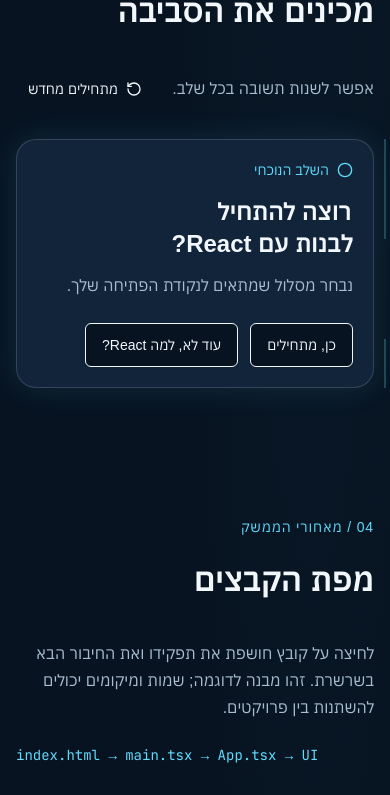
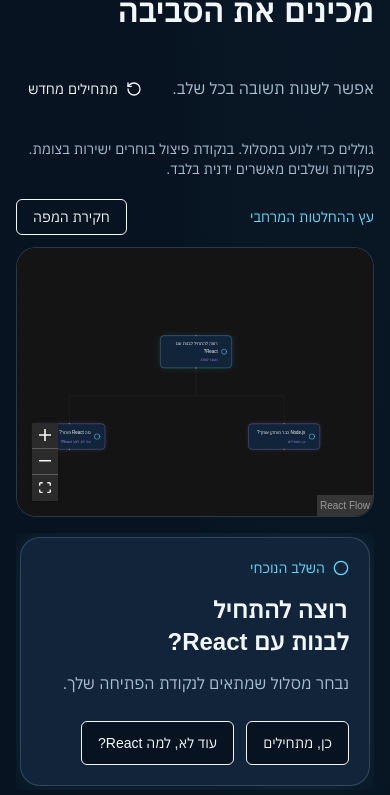
Before and after one commit to Elad-Abutbul/React-Lecture, a React (Vite) app: page / in a window 390 px wide. Shown: the part 3930-4725 px from the top of the page. Built offline with nearby package versions, Linux system fonts and the light colour scheme.

Commit message:
feat: animate a scroll-driven spatial tree camera with decision zoom

```diff
--- a/src/components/journey/DecisionEdge.tsx
+++ b/src/components/journey/DecisionEdge.tsx
@@ -1,5 +1,13 @@
-import { BaseEdge, getSmoothStepPath, type EdgeProps } from '@xyflow/react'
+import { getSmoothStepPath, type EdgeProps } from '@xyflow/react'
 export function DecisionEdge(props: EdgeProps) {
   const [path] = getSmoothStepPath(props)
-  return <BaseEdge id={props.id} path={path} className="journey-edge" />
+  const active = props.data?.active
+  const available = props.data?.available
+  return (
+    <path
+      d={path}
+      pathLength={1}
+      className={`react-flow__edge-path spatial-edge ${active ? 'spatial-edge-active' : available ? 'spatial-edge-available' : ''}`}
+    />
+  )
 }
--- a/src/components/journey/FlowCanvas.tsx
+++ b/src/components/journey/FlowCanvas.tsx
@@ -1,4 +1,4 @@
-import { DecisionEdge } from './DecisionEdge'
+import { useRef, useState } from 'react'
 import { ReactFlow, Controls, Background } from '@xyflow/react'
 import '@xyflow/react/dist/style.css'
 import { getActivePath } from '@/lib/journey-engine'
@@ -6,25 +6,51 @@ import { flowLayout } from '@/lib/flow-layout'
 import { useJourneyStore, journeyNodeById } from '@/store/journey-store'
 import { FlowSummary } from './flow-nodes/FlowSummary'
 import { DecisionNode } from './DecisionNode'
+import { DecisionEdge } from './DecisionEdge'
+import { TreeCamera } from './TreeCamera'
+import { TREE_NAV, TREE_COPY } from '@/constants/tree'
+import { FLOW_LABELS } from '@/constants/flow'
 import { JOURNEY_COPY } from '@/content/journey'
-import { FLOW, FLOW_LABELS } from '@/constants/flow'
+import { Button } from '@/components/ui/button'
+const NODE_TYPES = { journey: FlowSummary }
 const EDGE_TYPES = { journey: DecisionEdge }
-const NODE_TYPES = { journey: FlowSummary }
 export default function FlowCanvas() {
   const choices = useJourneyStore((s) => s.choices)
   const completed = useJourneyStore((s) => s.completedNodeIds)
   const current = useJourneyStore((s) => s.currentNodeId)
+  const [exploring, setExploring] = useState(false)
+  const track = useRef<HTMLDivElement>(null)
+  const frame = useRef<HTMLDivElement>(null)
   const path = getActivePath(choices)
   const { nodes, edges } = flowLayout(path, completed, current)
   const node = journeyNodeById(current) ?? path.at(-1)!
   return (
-    <div className="flow-layout">
-      <div>
-        <p className="mb-4 text-sm text-muted">{JOURNEY_COPY.mapHint}</p>
+    <>
+      <p className="mb-5 text-sm text-muted">{TREE_COPY.hint}</p>
       <div
-          className="flow-container"
+        ref={track}
+        className="tree-scroll-track"
+        style={{
+          minHeight: `${Math.max(2, path.length) * TREE_NAV.scrollStep}px`,
+        }}
+      >
+        <div className="tree-stage">
+          <div className="min-w-0">
+            <div className="mb-3 flex items-center justify-between gap-3">
+              <p className="text-sm text-react">{TREE_COPY.map}</p>
+              <Button
+                variant="outline"
+                aria-pressed={exploring}
+                onClick={() => setExploring((v) => !v)}
+              >
+                {exploring ? TREE_COPY.follow : TREE_COPY.explore}
+              </Button>
+            </div>
+            <div
+              ref={frame}
+              className="tree-canvas"
               role="region"
-          aria-label={JOURNEY_COPY.map}
+              aria-label={TREE_COPY.map}
             >
               <ReactFlow
                 nodes={nodes}
@@ -35,25 +61,34 @@ export default function FlowCanvas() {
                 nodesConnectable={false}
                 nodesFocusable={false}
                 elementsSelectable={false}
-            zoomOnScroll={false}
+                panOnDrag={exploring}
+                zoomOnScroll={exploring}
+                zoomOnPinch={exploring}
                 zoomOnDoubleClick={false}
                 panOnScroll={false}
-            preventScrolling={false}
-            minZoom={FLOW.minZoom}
-            maxZoom={FLOW.maxZoom}
-            fitView
-            fitViewOptions={FLOW.fit}
+                preventScrolling={exploring}
+                minZoom={TREE_NAV.minZoom}
+                maxZoom={TREE_NAV.maxZoom}
                 className="dark"
                 ariaLabelConfig={FLOW_LABELS}
               >
                 <Background />
                 <Controls showInteractive={false} />
+                <TreeCamera
+                  path={path}
+                  current={current}
+                  exploring={exploring}
+                  track={track}
+                  frame={frame}
+                />
               </ReactFlow>
             </div>
           </div>
-      <div aria-label={JOURNEY_COPY.details}>
+          <div className="tree-details" aria-label={JOURNEY_COPY.details}>
             <DecisionNode node={node} />
           </div>
         </div>
+      </div>
+    </>
   )
 }
--- a/src/components/journey/JourneySection.tsx
+++ b/src/components/journey/JourneySection.tsx
@@ -7,10 +7,7 @@ import { ConfirmationDialog } from '@/components/ui/ConfirmationDialog'
 import { JOURNEY_COPY } from '@/content/journey'
 import { useJourneyStore } from '@/store/journey-store'
 import FlowCanvas from './FlowCanvas'
-import { MobileJourney } from './MobileJourney'
-import { useWideLayout } from '@/hooks/useWideLayout'
 export function JourneySection() {
-  const wide = useWideLayout()
   const [resetOpen, setResetOpen] = useState(false)
   const reset = useJourneyStore((s) => s.reset)
   return (
@@ -22,7 +19,7 @@ export function JourneySection() {
           {JOURNEY_COPY.reset}
         </Button>
       </div>
-      {wide ? <FlowCanvas /> : <MobileJourney />}
+      <FlowCanvas />
       <ConfirmationDialog
         open={resetOpen}
         onOpenChange={setResetOpen}
--- /dev/null
+++ b/src/components/journey/TreeCamera.tsx
@@ -0,0 +1,129 @@
+import { useEffect, useRef, type RefObject } from 'react'
+import { useReactFlow } from '@xyflow/react'
+import {
+  animate,
+  useMotionValue,
+  useMotionValueEvent,
+  useScroll,
+} from 'motion/react'
+import type { JourneyNode } from '@/types/journey'
+import { TREE_NAV } from '@/constants/tree'
+import { cameraTarget, interpolatePath } from '@/lib/tree-camera'
+import { useReducedMotion } from '@/hooks/useReducedMotion'
+export function TreeCamera({
+  path,
+  current,
+  exploring,
+  track,
+  frame,
+}: {
+  path: readonly JourneyNode[]
+  current: string
+  exploring: boolean
+  track: RefObject<HTMLDivElement | null>
+  frame: RefObject<HTMLDivElement | null>
+}) {
+  const { setViewport, getViewport, viewportInitialized } = useReactFlow()
+  const reduced = useReducedMotion()
+  const x = useMotionValue(0)
+  const y = useMotionValue(0)
+  const zoom = useMotionValue<number>(TREE_NAV.travelZoom)
+  const busy = useRef(false)
+  const anchor = useRef({ progress: 0, index: 0 })
+  const { scrollYProgress } = useScroll({
+    target: track,
+    offset: TREE_NAV.offset,
+  })
+  useEffect(() => {
+    if (!viewportInitialized || exploring || !frame.current) return
+    const bounds = frame.current.getBoundingClientRect()
+    if (!bounds.width || !bounds.height) return
+    const target = cameraTarget(current, bounds.width, bounds.height)
+    anchor.current = {
+      progress: scrollYProgress.get(),
+      index: Math.max(
+        0,
+        path.findIndex((n) => n.id === current),
+      ),
+    }
+    const previous = getViewport()
+    x.set(previous.x)
+    y.set(previous.y)
+    zoom.set(previous.zoom)
+    if (reduced) {
+      void setViewport(target)
+      return
+    }
+    busy.current = true
+    const options = { duration: TREE_NAV.duration, ease: TREE_NAV.ease }
+    const controls = [
+      animate(x, target.x, options),
+      animate(y, target.y, options),
+      animate(zoom, target.zoom, options),
+    ]
+    void Promise.all(controls).then(() => {
+      busy.current = false
+    })
+    return () => {
+      controls.forEach((c) => c.stop())
+      busy.current = false
+    }
+  }, [
+    current,
+    path,
+    exploring,
+    viewportInitialized,
+    reduced,
+    frame,
+    getViewport,
+    setViewport,
+    scrollYProgress,
+    x,
+    y,
+    zoom,
+  ])
+  useEffect(() => {
+    let scheduled = 0
+    const update = () => {
+      if (scheduled) cancelAnimationFrame(scheduled)
+      scheduled = requestAnimationFrame(() => {
+        if (!exploring && !reduced)
+          void setViewport({ x: x.get(), y: y.get(), zoom: zoom.get() })
+      })
+    }
+    const unsub = [
+      x.on('change', update),
+      y.on('change', update),
+      zoom.on('change', update),
+    ]
+    return () => {
+      unsub.forEach((u) => u())
+      cancelAnimationFrame(scheduled)
+    }
+  }, [x, y, zoom, setViewport, exploring, reduced])
+  useMotionValueEvent(scrollYProgress, 'change', (progress) => {
+    if (exploring || reduced || busy.current || !frame.current) return
+    const index =
+      anchor.current.index +
+      (progress - anchor.current.progress) * Math.max(1, path.length - 1)
+    const point = interpolatePath(
+      path.map((n) => n.id),
+      index,
+    )
+    const bounds = frame.current.getBoundingClientRect()
+    const scale = zoom.get()
+    x.set(
+      bounds.width * TREE_NAV.viewportAnchorX -
+        (point.x + TREE_NAV.nodeWidth / 2) * scale,
+    )
+    y.set(
+      bounds.height * TREE_NAV.viewportAnchorY -
+        (point.y + TREE_NAV.nodeHeight / 2) * scale,
+    )
+    frame.current.style.setProperty(
+      '--tree-progress',
+      String(Math.max(0, Math.min(1, (index + 1) / path.length))),
+    )
+  })
+  return null
+}
--- /dev/null
+++ b/src/lib/tree-camera.ts
@@ -0,0 +1,35 @@
+import { TREE_POSITIONS, TREE_CONNECTIONS, TREE_NAV } from '@/constants/tree'
+export function cameraTarget(id: string, width: number, height: number) {
+  const point = TREE_POSITIONS[id] ?? TREE_POSITIONS.start
+  const targets = TREE_CONNECTIONS.filter(
+    (e) => e.source === id && !e.retry,
+  ).map((e) => TREE_POSITIONS[e.target])
+  const points = targets.length > 1 ? [point, ...targets] : [point]
+  const minX = Math.min(...points.map((p) => p.x))
+  const maxX = Math.max(...points.map((p) => p.x)) + TREE_NAV.nodeWidth
+  const minY = Math.min(...points.map((p) => p.y))
+  const maxY = Math.max(...points.map((p) => p.y)) + TREE_NAV.nodeHeight
+  const fit = Math.min(
+    width / (maxX - minX + TREE_NAV.nodeWidth),
+    height / (maxY - minY + TREE_NAV.nodeHeight),
+  )
+  const zoom = Math.max(
+    TREE_NAV.minZoom,
+    Math.min(
+      points.length > 1 ? TREE_NAV.decisionZoom : TREE_NAV.travelZoom,
+      fit,
+    ),
+  )
+  return {
+    x: width * TREE_NAV.viewportAnchorX - ((minX + maxX) / 2) * zoom,
+    y: height * TREE_NAV.viewportAnchorY - ((minY + maxY) / 2) * zoom,
+    zoom,
+  }
+}
+export function interpolatePath(ids: readonly string[], index: number) {
+  const bounded = Math.max(0, Math.min(ids.length - 1, index))
+  const a = TREE_POSITIONS[ids[Math.floor(bounded)]]
+  const b = TREE_POSITIONS[ids[Math.min(ids.length - 1, Math.ceil(bounded))]]
+  const t = bounded % 1
+  return { x: a.x + (b.x - a.x) * t, y: a.y + (b.y - a.y) * t }
+}
--- a/src/styles/globals.css
+++ b/src/styles/globals.css
@@ -551,3 +551,75 @@ html {
   border-color: var(--color-violet);
   box-shadow: 0 0 20px color-mix(in srgb, var(--color-violet) 15%, transparent);
 }
+.tree-scroll-track {
+  position: relative;
+}
+.tree-stage {
+  position: sticky;
+  top: 5.5rem;
+  display: grid;
+  grid-template-columns: minmax(0, 1.25fr) minmax(0, 1fr);
+  align-items: start;
+  gap: 1.5rem;
+  padding-bottom: 2rem;
+}
+.tree-canvas {
+  height: 65vh;
+  min-height: 24rem;
+  border: 1px solid var(--color-border);
+  border-radius: var(--radius-card);
+  overflow: hidden;
+  direction: ltr;
+  background: var(--color-bg);
+  --tree-progress: 1;
+}
+.tree-details {
+  max-height: 73vh;
+  overflow-y: auto;
+  scrollbar-width: thin;
+  scrollbar-color: var(--color-muted) transparent;
+  padding: 0.25rem;
+}
+.spatial-edge {
+  stroke: var(--color-muted);
+  stroke-width: 2;
+  opacity: 0.16;
+}
+.spatial-edge-active {
+  opacity: 1;
+  stroke: var(--color-react);
+  stroke-dasharray: 1;
+  stroke-dashoffset: calc(1 - var(--tree-progress));
+}
+.spatial-edge-available {
+  opacity: 0.8;
+  stroke: var(--color-violet);
+}
+@media (max-width: 1023px) {
+  .tree-stage {
+    grid-template-columns: 1fr;
+    gap: 1rem;
+    top: 6.5rem;
+  }
+  .tree-canvas {
+    height: 32vh;
+    min-height: 12rem;
+  }
+  .tree-details {
+    max-height: 40vh;
+  }
+  .tree-stage .node-card {
+    padding: 1.25rem;
+  }
+  .tree-scroll-track {
+    min-height: 80vh !important;
+  }
+}
+@media (prefers-reduced-motion: reduce) {
+  .spatial-edge-active {
+    stroke-dashoffset: 0;
+  }
+  .tree-scroll-track {
+    min-height: 80vh !important;
+  }
+}
```
Also changed, not shown: 1 other file (tests, documents, lock files or other folders). Lines whose indentation alone changed are shown as unchanged.
